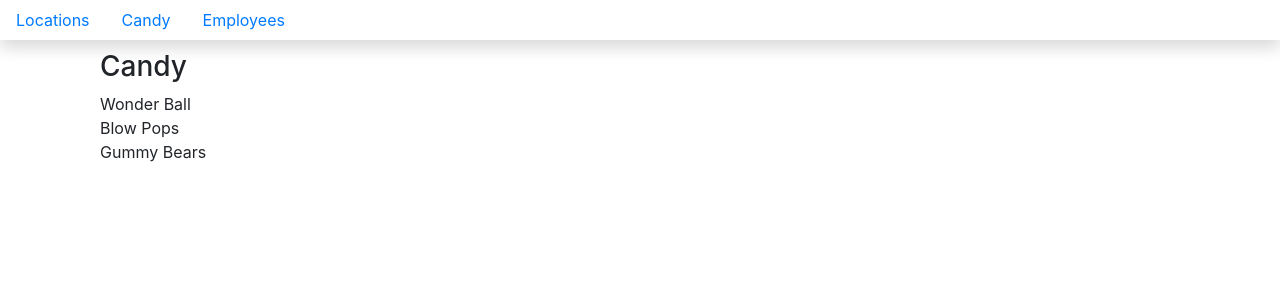
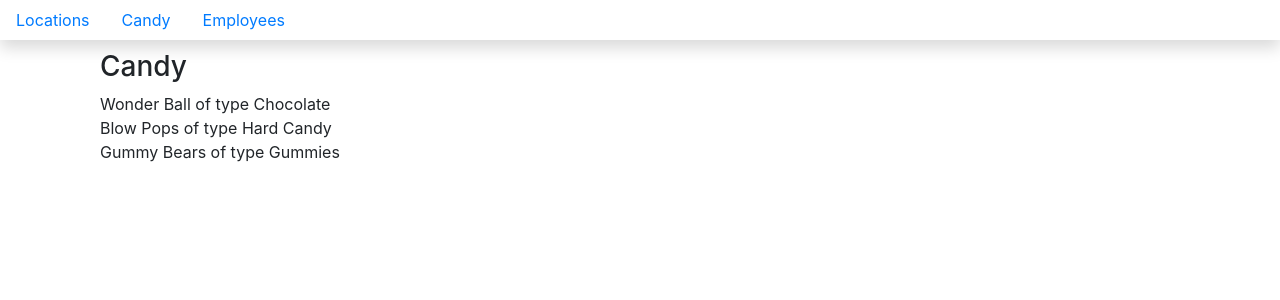
Before and after one commit to bluemorgan23/kandy-korner, a React (Create React App) app: page /candy in a window 1280 px wide. Shown: the top 300 px of the page. Built offline with nearby package versions, Linux system fonts and the light colour scheme.

Commit message:
Candies now display the candy type along with the name.

```diff
--- a/src/components/ApplicationView.js
+++ b/src/components/ApplicationView.js
@@ -18,10 +18,10 @@
         { id: 4, name: "Mary"}
     ];
 
-    candyTypesFromAPI = [
-        { id: 1, type: "Chocolate"},
-        { id: 2, type: "Hard Candy"},
-        { id: 3, type: "Gummies"}
+    candyTypes = [
+        { id: 1, name: "Chocolate"},
+        { id: 2, name: "Hard Candy"},
+        { id: 3, name: "Gummies"}
     ];
 
     candiesFromAPI = [
@@ -33,7 +33,7 @@
     state = {
         stores: this.storesFromAPI,
         employees: this.employeesFromAPI,
-        candyTypes: this.candyTypesFromAPI,
+        candyTypes: this.candyTypes,
         candies: this.candiesFromAPI
     }
 
@@ -47,7 +47,7 @@
                     return <EmployeeList employees={this.state.employees} />
                 }} />
                 <Route exact path="/candy" render={(props) => {
-                    return <CandyList candies={this.state.candies} />
+                    return <CandyList candies={this.state.candies} candyTypes={this.state.candyTypes} />
                 }} />
             </React.Fragment>
         )
--- a/src/components/candies/CandyList.js
+++ b/src/components/candies/CandyList.js
@@ -1,5 +1,4 @@
 import React, { Component } from "react"
-
 
 class CandyList extends Component {
 
@@ -12,6 +11,10 @@
                 this.props.candies.map(candy =>
                     <div key={candy.id}>
                         {candy.name}
+                    {" "}of type{" "}
+                    {
+                        this.props.candyTypes.find(candyType => candyType.id === candy.candyTypeId).name
+                    }
                     </div>
                 )
             }
```
